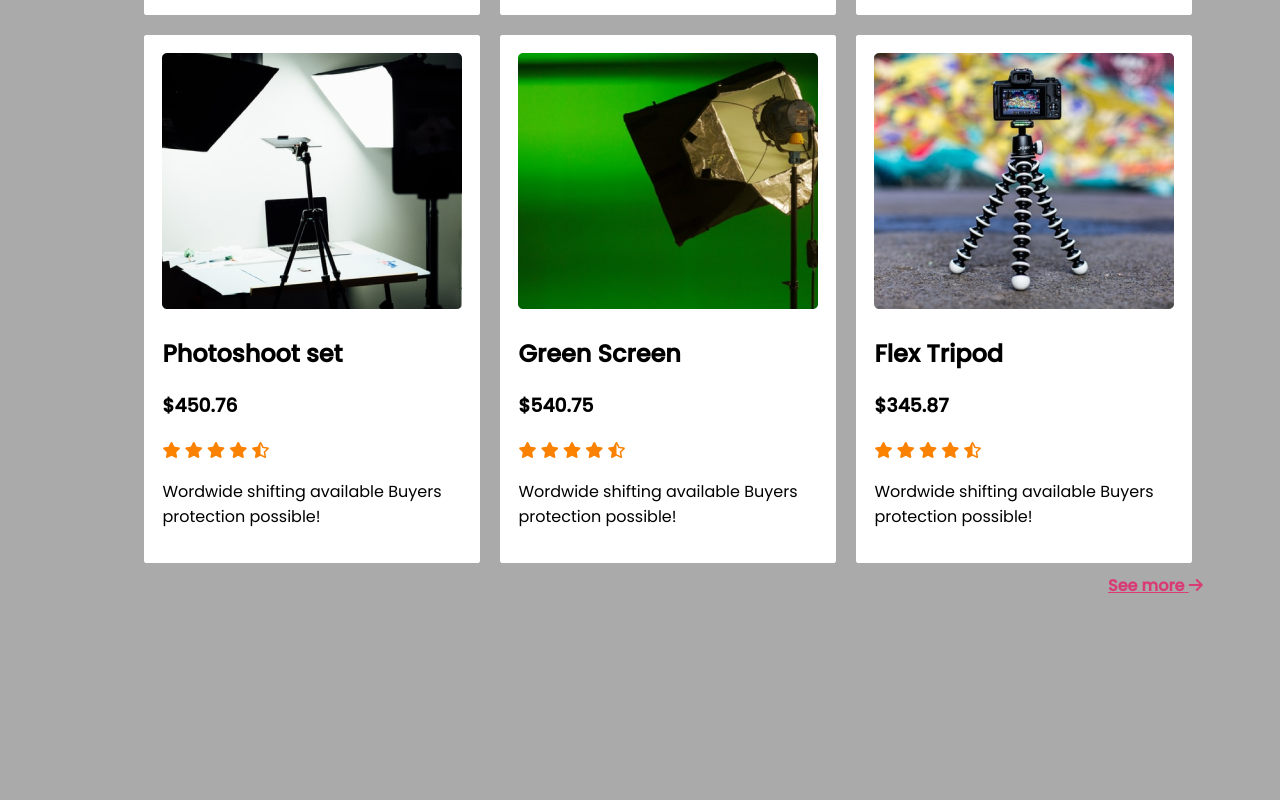
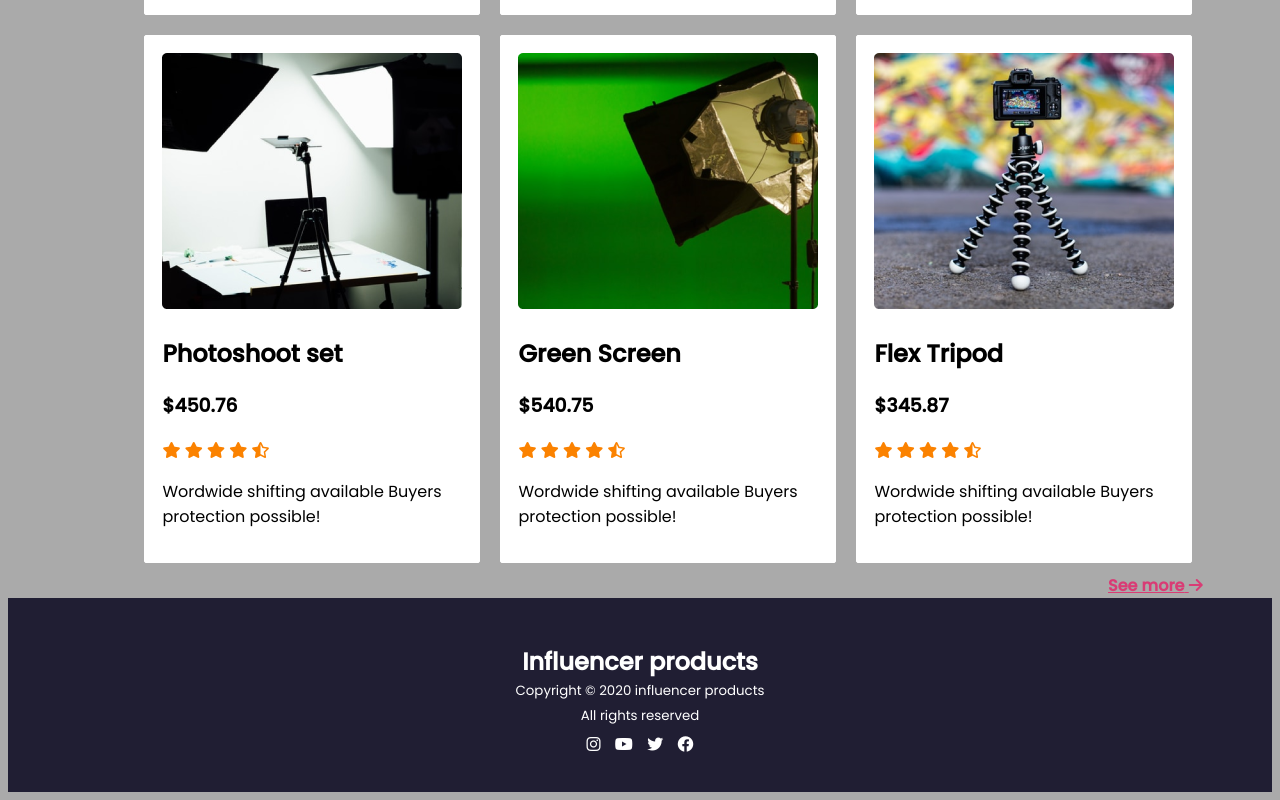
Before and after one commit to Sreekumarsaha/influencer-gear, a plain HTML site: page influencer-gear-main/index.html in a window 1280 px wide. Shown: the part 1856-2656 px from the top of the page. Before the commit the page ends 2462 px from the top, so only its background shows below. Drawn offline with Linux system fonts and the light colour scheme; a web font is replaced by a local one.

Commit message:
footer done

```diff
--- a/influencer-gear-main/index.html
+++ b/influencer-gear-main/index.html
@@ -172,8 +172,18 @@
         </section>
 
     </main>
-    <footer>
-
+    <footer >
+        <section class="footer-section">
+            <h2>Influencer products</h2>
+        <p><small>Copyright © 2020  influencer products</small></p>
+        <p><small>All rights reserved</small></p>
+        <div class="footer-icon">
+            <i class="fab fa-instagram"></i>
+            <i class="fab fa-youtube"></i>
+            <i class="fab fa-twitter"></i>
+            <i class="fab fa-facebook"></i>
+        </div>
+        </section>
     </footer>
 </body>
 
--- a/influencer-gear-main/style.css
+++ b/influencer-gear-main/style.css
@@ -62,3 +62,18 @@ body{
    font-size: ;
 
 }
+/* ---------------
+footer sections
+-----------------*/
+.footer-section{
+    background-color: rgba(3, 1, 26, 0.822);
+    color: white;
+    line-height: 8px;
+   padding: 40px 0;
+   text-align: center;
+
+
+}
+.footer-icon{
+    word-spacing: 10px;
+}
```
